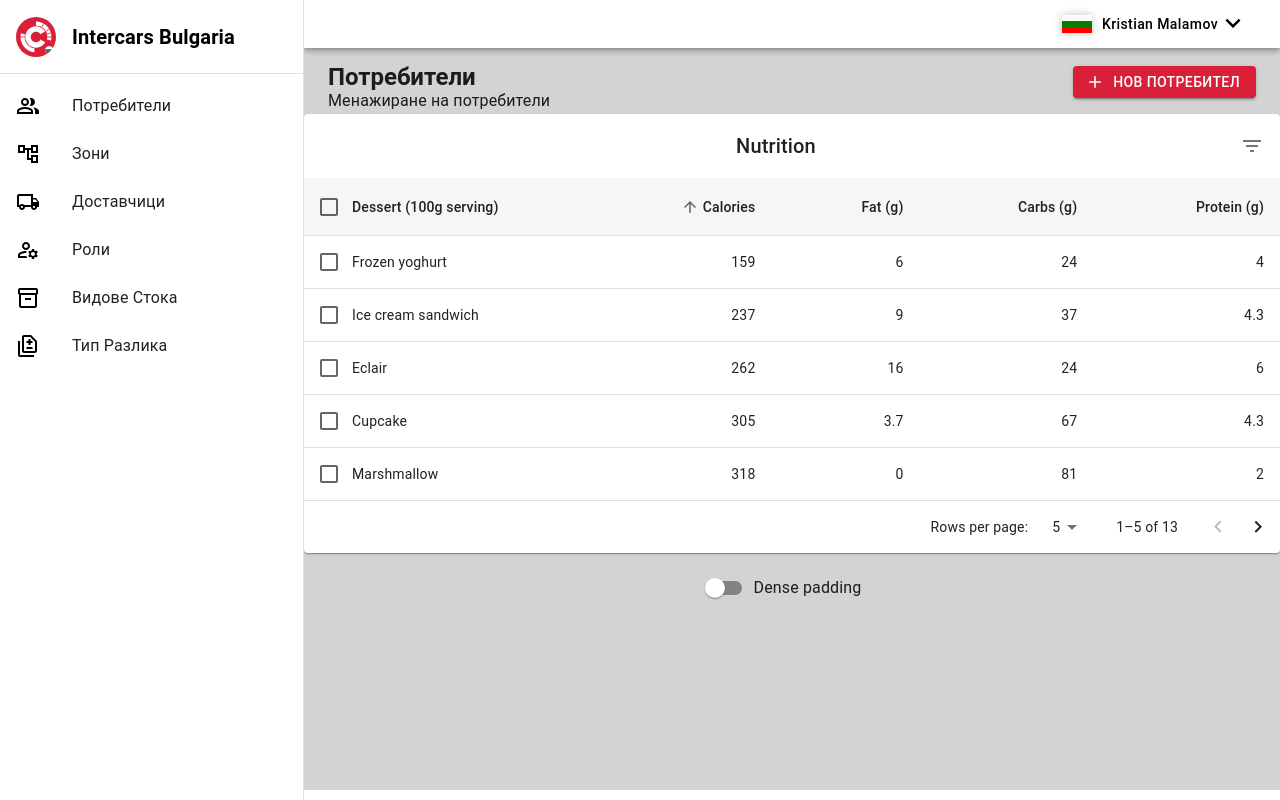
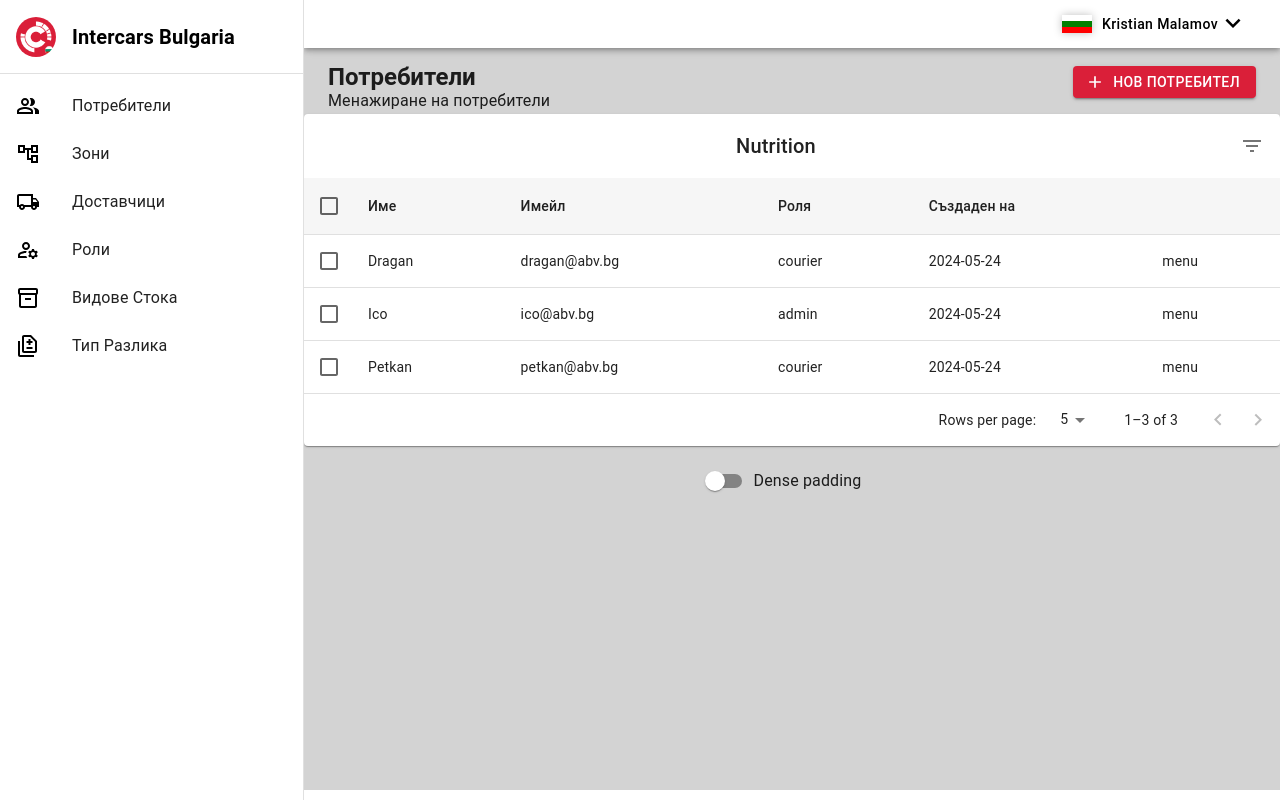
Before and after one commit to HristoYonkov/MUI-Playground, a React (Vite) app: page /users in a window 1280 px wide. Built offline with nearby package versions, Linux system fonts and the light colour scheme.

Commit message:
changed some styling remove uneccesary functions and add relevant data

```diff
--- a/src/components/DataTable/DataTable.tsx
+++ b/src/components/DataTable/DataTable.tsx
@@ -8,7 +8,6 @@ import TableContainer from '@mui/material/TableContainer';
 import TableHead from '@mui/material/TableHead';
 import TablePagination from '@mui/material/TablePagination';
 import TableRow from '@mui/material/TableRow';
-import TableSortLabel from '@mui/material/TableSortLabel';
 import Toolbar from '@mui/material/Toolbar';
 import Typography from '@mui/material/Typography';
 import Paper from '@mui/material/Paper';
@@ -19,42 +18,29 @@ import FormControlLabel from '@mui/material/FormControlLabel';
 import Switch from '@mui/material/Switch';
 import DeleteIcon from '@mui/icons-material/Delete';
 import FilterListIcon from '@mui/icons-material/FilterList';
-import { visuallyHidden } from '@mui/utils';
 
 interface Data {
     id: number;
-    calories: number;
-    carbs: number;
-    fat: number;
     name: string;
-    protein: number;
+    email: string;
+    role: string;
+    createDate: string;
 }
 
-function createData(id: number, name: string, calories: number, fat: number, carbs: number, protein: number): Data {
+function createData(id: number, name: string, email: string, role: string, createDate: string): Data {
     return {
         id,
         name,
-        calories,
-        fat,
-        carbs,
-        protein,
+        email,
+        role,
+        createDate,
     };
 }
 
 const rows = [
-    createData(1, 'Cupcake', 305, 3.7, 67, 4.3),
-    createData(2, 'Donut', 452, 25.0, 51, 4.9),
-    createData(3, 'Eclair', 262, 16.0, 24, 6.0),
-    createData(4, 'Frozen yoghurt', 159, 6.0, 24, 4.0),
-    createData(5, 'Gingerbread', 356, 16.0, 49, 3.9),
-    createData(6, 'Honeycomb', 408, 3.2, 87, 6.5),
-    createData(7, 'Ice cream sandwich', 237, 9.0, 37, 4.3),
-    createData(8, 'Jelly Bean', 375, 0.0, 94, 0.0),
-    createData(9, 'KitKat', 518, 26.0, 65, 7.0),
-    createData(10, 'Lollipop', 392, 0.2, 98, 0.0),
-    createData(11, 'Marshmallow', 318, 0, 81, 2.0),
-    createData(12, 'Nougat', 360, 19.0, 9, 37.0),
-    createData(13, 'Oreo', 437, 18.0, 63, 4.0),
+    createData(1, 'Ico', 'ico@abv.bg', 'admin', '2024-05-24'),
+    createData(2, 'Petkan', 'petkan@abv.bg', 'courier', '2024-05-24'),
+    createData(3, 'Dragan', 'dragan@abv.bg', 'courier', '2024-05-24'),
 ];
 
 function descendingComparator<T>(a: T, b: T, orderBy: keyof T) {
@@ -106,31 +92,25 @@ const headCells: readonly HeadCell[] = [
         id: 'name',
         numeric: false,
         disablePadding: true,
-        label: 'Dessert (100g serving)',
+        label: 'Име',
     },
     {
-        id: 'calories',
-        numeric: true,
+        id: 'email',
+        numeric: false,
         disablePadding: false,
-        label: 'Calories',
+        label: 'Имейл',
     },
     {
-        id: 'fat',
-        numeric: true,
+        id: 'role',
+        numeric: false,
         disablePadding: false,
-        label: 'Fat (g)',
+        label: 'Роля',
     },
     {
-        id: 'carbs',
-        numeric: true,
+        id: 'createDate',
+        numeric: false,
         disablePadding: false,
-        label: 'Carbs (g)',
-    },
-    {
-        id: 'protein',
-        numeric: true,
-        disablePadding: false,
-        label: 'Protein (g)',
+        label: 'Създаден на',
     },
 ];
 
@@ -147,6 +127,7 @@ function EnhancedTableHead(props: EnhancedTableProps) {
     const { onSelectAllClick, order, orderBy, numSelected, rowCount, onRequestSort } = props;
     const createSortHandler = (property: keyof Data) => (event: React.MouseEvent<unknown>) => {
         onRequestSort(event, property);
+        // usually was (headcell.id)
     };
 
     return (
@@ -166,24 +147,14 @@ function EnhancedTableHead(props: EnhancedTableProps) {
                 {headCells.map((headCell) => (
                     <TableCell
                         key={headCell.id}
-                        align={headCell.numeric ? 'right' : 'left'}
-                        padding={headCell.disablePadding ? 'none' : 'normal'}
+                        align={'left'}
+                        padding={'normal'}
                         sortDirection={orderBy === headCell.id ? order : false}
                     >
-                        <TableSortLabel
-                            active={orderBy === headCell.id}
-                            direction={orderBy === headCell.id ? order : 'asc'}
-                            onClick={createSortHandler(headCell.id)}
-                        >
-                            {headCell.label}
-                            {orderBy === headCell.id ? (
-                                <Box component='span' sx={visuallyHidden}>
-                                    {order === 'desc' ? 'sorted descending' : 'sorted ascending'}
-                                </Box>
-                            ) : null}
-                        </TableSortLabel>
+                        {headCell.label}
                     </TableCell>
                 ))}
+                <TableCell></TableCell>
             </TableRow>
         </TableHead>
     );
@@ -234,7 +205,7 @@ function EnhancedTableToolbar(props: EnhancedTableToolbarProps) {
 
 const DataTable: React.FC = () => {
     const [order, setOrder] = React.useState<Order>('asc');
-    const [orderBy, setOrderBy] = React.useState<keyof Data>('calories');
+    const [orderBy, setOrderBy] = React.useState<keyof Data>('name');
     const [selected, setSelected] = React.useState<readonly number[]>([]);
     const [page, setPage] = React.useState(0);
     const [dense, setDense] = React.useState(false);
@@ -334,13 +305,13 @@ const DataTable: React.FC = () => {
                                                 }}
                                             />
                                         </TableCell>
-                                        <TableCell component='th' id={labelId} scope='row' padding='none'>
+                                        <TableCell component='th' id={labelId} scope='row' padding='normal'>
                                             {row.name}
                                         </TableCell>
-                                        <TableCell align='right'>{row.calories}</TableCell>
-                                        <TableCell align='right'>{row.fat}</TableCell>
-                                        <TableCell align='right'>{row.carbs}</TableCell>
-                                        <TableCell align='right'>{row.protein}</TableCell>
+                                        <TableCell align='left'>{row.email}</TableCell>
+                                        <TableCell align='left'>{row.role}</TableCell>
+                                        <TableCell align='left'>{row.createDate}</TableCell>
+                                        <TableCell align='left'>{'menu'}</TableCell>
                                     </TableRow>
                                 );
                             })}
```
